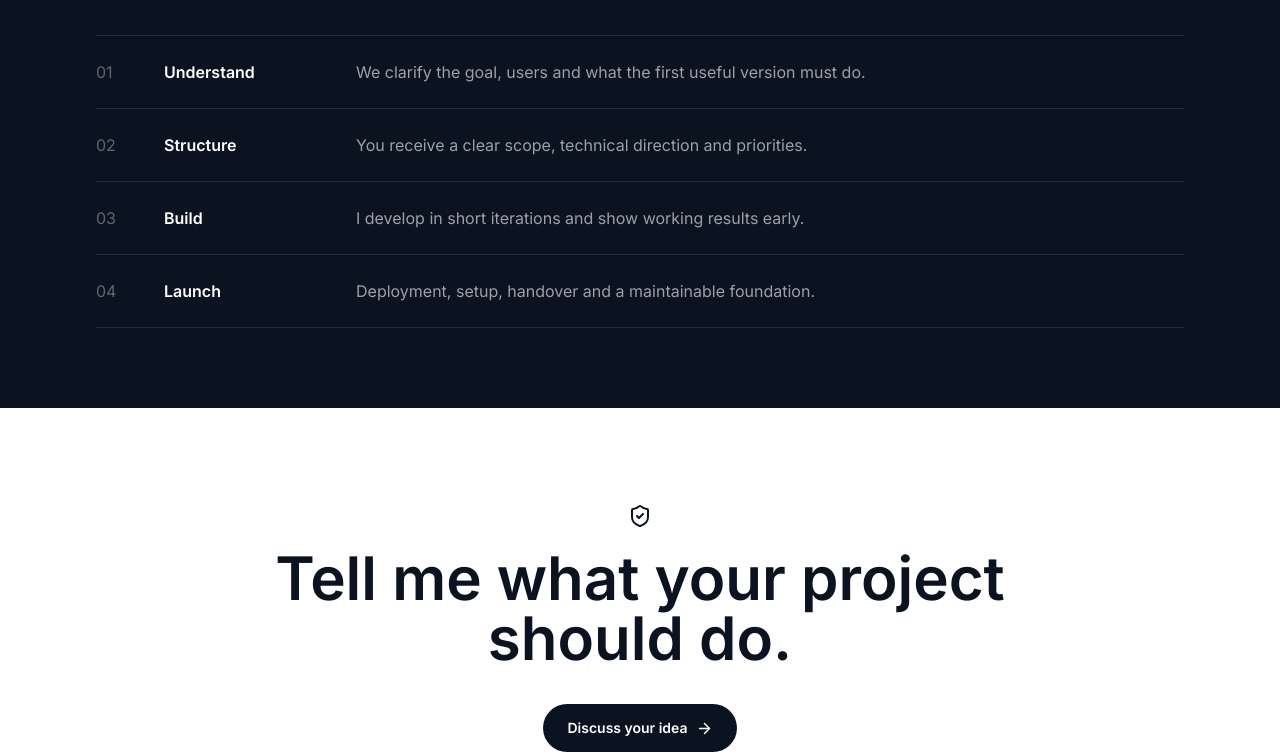
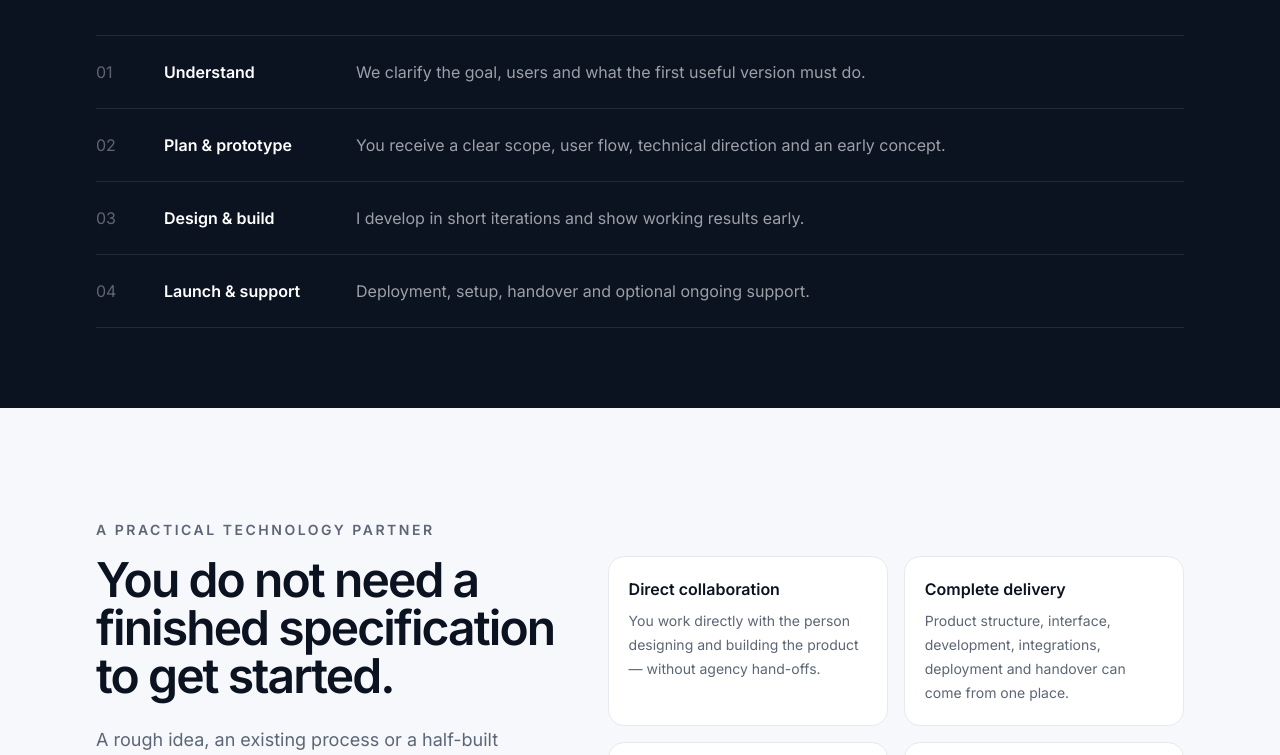
Before and after one commit to rem0ulade/vantura-neu, a Next.js app: page /projekt in a window 1280 px wide. Shown: the part 1581-2336 px from the top of the page. Built offline with nearby package versions, Linux system fonts and the light colour scheme.

Commit message:
Render project trust and FAQ content

```diff
--- a/components/LocalizedServicePage.tsx
+++ b/components/LocalizedServicePage.tsx
@@ -1,12 +1,12 @@
-import type { Metadata } from 'next'
 import Link from 'next/link'
-import { ArrowRight, Blocks, Bot, Check, Code2, Gauge, Globe2, LayoutTemplate, LifeBuoy, Rocket, ShieldCheck, Smartphone, Workflow } from 'lucide-react'
+import { ArrowRight, Blocks, Bot, Code2, Gauge, Globe2, LayoutTemplate, LifeBuoy, Rocket, ShieldCheck, Smartphone, Workflow } from 'lucide-react'
 import { LanguageRedirect } from './LanguageRedirect'
 import { LanguageSwitch } from './LanguageSwitch'
+import { ProjectDetails } from './ProjectDetails'
 
 const project = {
- en:{title:'You have the idea. I build the project.',lead:'Apps, web apps, internal tools, automations and MVPs — from the first structure to a finished, usable product.',badge:'Product development with Vantura',nav:['Services','Process'],services:[['Apps & web apps','Responsive products for mobile and web, built for real usage.',Smartphone],['MVPs & prototypes','Turn an idea into a testable first version without months of preparation.',Blocks],['Automation','Workflows, integrations and AI processes that reduce manual work.',Workflow],['Internal tools','Dashboards, calculators and portals tailored to your operation.',Gauge],['Project rescue','Analyse, stabilise and finish incomplete or stalled projects.',LifeBuoy],['AI features','Integrate useful AI features, agents and local models into products.',Bot]],process:'Clear process. Early results.',steps:[['01','Understand','We clarify the goal, users and what the first useful version must do.'],['02','Structure','You receive a clear scope, technical direction and priorities.'],['03','Build','I develop in short iterations and show working results early.'],['04','Launch','Deployment, setup, handover and a maintainable foundation.']],cta:'Tell me what your project should do.',button:'Discuss your idea'},
- de:{title:'Du hast die Idee. Ich baue dein Projekt.',lead:'Apps, Web-Apps, interne Tools, Automationen und MVPs – von der ersten Struktur bis zum fertigen, nutzbaren Produkt.',badge:'Produktentwicklung mit Vantura',nav:['Leistungen','Prozess'],services:[['Apps & Web-Apps','Produkte für Mobile und Web – responsiv, schnell und auf echte Nutzung ausgelegt.',Smartphone],['MVPs & Prototypen','Eine Idee wird ohne monatelange Vorarbeit zu einer testbaren ersten Version.',Blocks],['Automationen','Abläufe, Schnittstellen und KI-Workflows reduzieren manuelle Arbeit.',Workflow],['Interne Tools','Dashboards, Kalkulatoren und Portale passend zum Prozess.',Gauge],['Projekt-Rettung','Halbfertige oder festgefahrene Projekte analysieren, stabilisieren und fertigstellen.',LifeBuoy],['KI-Features','Sinnvolle KI-Funktionen, Agenten und lokale Modelle integrieren.',Bot]],process:'Klarer Prozess. Frühe Ergebnisse.',steps:[['01','Verstehen','Wir klären Ziel, Nutzer und was die erste gute Version können muss.'],['02','Strukturieren','Du bekommst einen klaren Umfang, technische Richtung und Prioritäten.'],['03','Bauen','Ich entwickle in kurzen Etappen und zeige früh nutzbare Ergebnisse.'],['04','Veröffentlichen','Deployment, Einrichtung, Übergabe und eine wartbare Grundlage.']],cta:'Erzähl mir, was dein Projekt können soll.',button:'Idee besprechen'}
+ en:{title:'You have the idea. I build the project.',lead:'Apps, web apps, internal tools, automations and MVPs — from the first structure to a finished, usable product.',badge:'Product development with Vantura',nav:['Services','Process'],services:[['Apps & web apps','Responsive products for mobile and web, built for real usage.',Smartphone],['MVPs & prototypes','Turn an idea into a testable first version without months of preparation.',Blocks],['Automation','Workflows, integrations and AI processes that reduce manual work.',Workflow],['Internal tools','Dashboards, calculators and portals tailored to your operation.',Gauge],['Project rescue','Analyse, stabilise and finish incomplete or stalled projects.',LifeBuoy],['AI features','Integrate useful AI features, agents and local models into products.',Bot]],process:'Clear process. Early results.',steps:[['01','Understand','We clarify the goal, users and what the first useful version must do.'],['02','Plan & prototype','You receive a clear scope, user flow, technical direction and an early concept.'],['03','Design & build','I develop in short iterations and show working results early.'],['04','Launch & support','Deployment, setup, handover and optional ongoing support.']],cta:'Tell me what your project should do.',button:'Discuss your idea'},
+ de:{title:'Du hast die Idee. Ich baue dein Projekt.',lead:'Apps, Web-Apps, interne Tools, Automationen und MVPs – von der ersten Struktur bis zum fertigen, nutzbaren Produkt.',badge:'Produktentwicklung mit Vantura',nav:['Leistungen','Prozess'],services:[['Apps & Web-Apps','Produkte für Mobile und Web – responsiv, schnell und auf echte Nutzung ausgelegt.',Smartphone],['MVPs & Prototypen','Eine Idee wird ohne monatelange Vorarbeit zu einer testbaren ersten Version.',Blocks],['Automationen','Abläufe, Schnittstellen und KI-Workflows reduzieren manuelle Arbeit.',Workflow],['Interne Tools','Dashboards, Kalkulatoren und Portale passend zum Prozess.',Gauge],['Projekt-Rettung','Halbfertige oder festgefahrene Projekte analysieren, stabilisieren und fertigstellen.',LifeBuoy],['KI-Features','Sinnvolle KI-Funktionen, Agenten und lokale Modelle integrieren.',Bot]],process:'Klarer Prozess. Frühe Ergebnisse.',steps:[['01','Verstehen','Wir klären Ziel, Nutzer und was die erste gute Version können muss.'],['02','Planen & prototypisieren','Du erhältst einen klaren Umfang, Nutzerfluss, technische Richtung und früh ein sichtbares Konzept.'],['03','Gestalten & bauen','Ich entwickle in kurzen Etappen und zeige früh nutzbare Ergebnisse.'],['04','Veröffentlichen & betreuen','Deployment, Einrichtung, Übergabe und auf Wunsch laufende Betreuung.']],cta:'Erzähl mir, was dein Projekt können soll.',button:'Idee besprechen'}
 } as const
 
 const websites = {
@@ -15,14 +15,15 @@ const websites = {
 } as const
 
 export function LocalizedServicePage({locale,type}:{locale:'en'|'de';type:'project'|'websites'}){
- const t=(type==='project'?project:websites)[locale]
+ const isProject=type==='project'
+ const t=(isProject?project:websites)[locale]
  const prefix=locale==='de'?'/de':''
- const contact=`mailto:hello@vantura-studios.com?subject=${encodeURIComponent(type==='project'?(locale==='de'?'Projektanfrage':'Project enquiry'):(locale==='de'?'Website-Anfrage':'Website enquiry'))}`
+ const contact=`mailto:hello@vantura-studios.com?subject=${encodeURIComponent(isProject?(locale==='de'?'Projektanfrage':'Project enquiry'):(locale==='de'?'Website-Anfrage':'Website enquiry'))}`
  return <div className="min-h-screen bg-white text-ink"><LanguageRedirect locale={locale}/>
   <header className="border-b border-line bg-white/90 backdrop-blur"><nav className="mx-auto flex h-16 max-w-6xl items-center justify-between px-6 lg:px-8"><Link href={`${prefix}/`} className="text-[17px] font-semibold">Vantura</Link><div className="flex items-center gap-3"><LanguageSwitch locale={locale}/><a href={contact} className="hidden rounded-full bg-ink px-4 py-2 text-sm font-medium text-white sm:block">{t.button}</a></div></nav></header>
-  <main><section className="overflow-hidden border-b border-line bg-paper"><div className="mx-auto grid max-w-6xl gap-14 px-6 py-20 lg:grid-cols-[1.05fr_.95fr] lg:px-8 lg:py-28"><div><div className="inline-flex items-center gap-2 rounded-full border border-line bg-white px-3 py-1.5 text-xs font-semibold uppercase tracking-[.16em] text-muted">{type==='project'?<Code2 size={14}/>:<Globe2 size={14}/>} {t.badge}</div><h1 className="mt-5 text-5xl font-semibold tracking-[-.05em] sm:text-7xl">{t.title}</h1><p className="mt-7 max-w-2xl text-lg leading-8 text-muted">{t.lead}</p><a href={contact} className="mt-9 inline-flex items-center gap-2 rounded-full bg-ink px-6 py-3.5 text-sm font-semibold text-white">{t.button}<ArrowRight size={17}/></a></div><div className="rounded-[30px] bg-ink p-8 text-white shadow-2xl"><p className="text-xs uppercase tracking-[.16em] text-white/50">Vantura Build System</p><div className="mt-8 space-y-3">{t.steps.slice(0,3).map(([n,a])=><div key={n} className="rounded-2xl bg-white/10 p-4"><p className="text-xs text-white/50">{n}</p><p className="mt-1 font-semibold">{a}</p></div>)}</div></div></div></section>
+  <main><section className="overflow-hidden border-b border-line bg-paper"><div className="mx-auto grid max-w-6xl gap-14 px-6 py-20 lg:grid-cols-[1.05fr_.95fr] lg:px-8 lg:py-28"><div><div className="inline-flex items-center gap-2 rounded-full border border-line bg-white px-3 py-1.5 text-xs font-semibold uppercase tracking-[.16em] text-muted">{isProject?<Code2 size={14}/>:<Globe2 size={14}/>} {t.badge}</div><h1 className="mt-5 text-5xl font-semibold tracking-[-.05em] sm:text-7xl">{t.title}</h1><p className="mt-7 max-w-2xl text-lg leading-8 text-muted">{t.lead}</p><a href={contact} className="mt-9 inline-flex items-center gap-2 rounded-full bg-ink px-6 py-3.5 text-sm font-semibold text-white">{t.button}<ArrowRight size={17}/></a></div><div className="rounded-[30px] bg-ink p-8 text-white shadow-2xl"><p className="text-xs uppercase tracking-[.16em] text-white/50">Vantura Build System</p><div className="mt-8 space-y-3">{t.steps.slice(0,3).map(([n,a])=><div key={n} className="rounded-2xl bg-white/10 p-4"><p className="text-xs text-white/50">{n}</p><p className="mt-1 font-semibold">{a}</p></div>)}</div></div></div></section>
   <section className="mx-auto max-w-6xl px-6 py-20 lg:px-8 lg:py-28"><div className="grid gap-5 md:grid-cols-2 lg:grid-cols-3">{t.services.map(([a,b,I])=><article key={a as string} className="rounded-[26px] border border-line p-7"><span className="grid h-11 w-11 place-items-center rounded-2xl bg-paper"><I size={20}/></span><h2 className="mt-6 text-xl font-semibold">{a}</h2><p className="mt-3 leading-7 text-muted">{b}</p></article>)}</div></section>
   <section className="bg-ink py-20 text-white"><div className="mx-auto max-w-6xl px-6 lg:px-8"><h2 className="text-4xl font-semibold sm:text-5xl">{t.process}</h2><div className="mt-10 divide-y divide-white/10 border-y border-white/10">{t.steps.map(([n,a,b])=><div key={n} className="grid gap-3 py-6 sm:grid-cols-[56px_180px_1fr]"><p className="text-white/35">{n}</p><p className="font-semibold">{a}</p><p className="text-white/60">{b}</p></div>)}</div></div></section>
-  <section className="px-6 py-24 text-center"><ShieldCheck className="mx-auto"/><h2 className="mx-auto mt-5 max-w-3xl text-4xl font-semibold sm:text-6xl">{t.cta}</h2><a href={contact} className="mt-9 inline-flex items-center gap-2 rounded-full bg-ink px-6 py-3.5 text-sm font-semibold text-white">{t.button}<ArrowRight size={17}/></a></section></main>
+  {isProject&&<ProjectDetails locale={locale}/>}<section className="bg-paper px-6 py-24 text-center"><ShieldCheck className="mx-auto"/><h2 className="mx-auto mt-5 max-w-3xl text-4xl font-semibold sm:text-6xl">{t.cta}</h2><a href={contact} className="mt-9 inline-flex items-center gap-2 rounded-full bg-ink px-6 py-3.5 text-sm font-semibold text-white">{t.button}<ArrowRight size={17}/></a></section></main>
  </div>
 }
```
